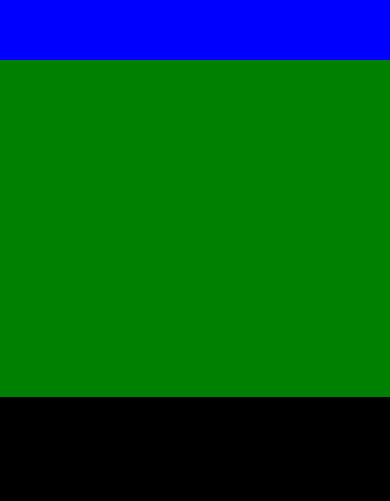
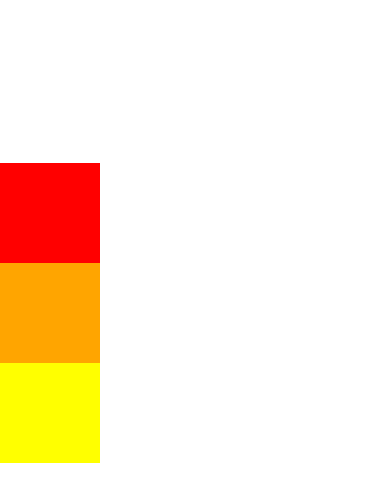
Before and after one commit to tswoolley/React-Native-Intro, a React Native app: screen / in a window 390 px wide. Shown: the part 109-610 px from the top of the page. Built offline with nearby package versions, Linux system fonts and the light colour scheme.

Commit message:
Boxes in the center of the vertical screen.

```diff
--- a/App.js
+++ b/App.js
@@ -1,15 +1,15 @@
 import { StyleSheet, Text, View } from "react-native";
 import { Profil } from "./components/Profile/Profil";
 import { SafeAreaView, SafeAreaProvider } from "react-native-safe-area-context";
-import { wordStyle } from "./App.style";
+import { appStyle } from "./App.style";
 
 export default function App() {
   return (
     <SafeAreaProvider>
-      <SafeAreaView style={{ backgroundColor: "red", flex: 1 }}>
-        <View style={{ backgroundColor: "blue", flex: 1 }} />
-        <View style={{ backgroundColor: "green", flex: 2 }} />
-        <View style={{ backgroundColor: "black", flex: 2 }} />
+      <SafeAreaView style={{ flex: 1, justifyContent: "center" }}>
+        <View style={appStyle.box1} />
+        <View style={appStyle.box2} />
+        <View style={appStyle.box3} />
       </SafeAreaView>
     </SafeAreaProvider>
   );
--- a/App.style.js
+++ b/App.style.js
@@ -1,5 +1,19 @@
 import { StyleSheet, Text } from "react-native";
 
-export const wordStyle = StyleSheet.create({
-
+export const appStyle = StyleSheet.create({
+  box1: {
+    height: 100,
+    width: 100,
+    backgroundColor:"red"
+  },
+  box2: {
+    height: 100,
+    width: 100,
+    backgroundColor:"orange"
+  },
+  box3: {
+    height: 100,
+    width: 100,
+    backgroundColor:"yellow"
+  },
 });
```
